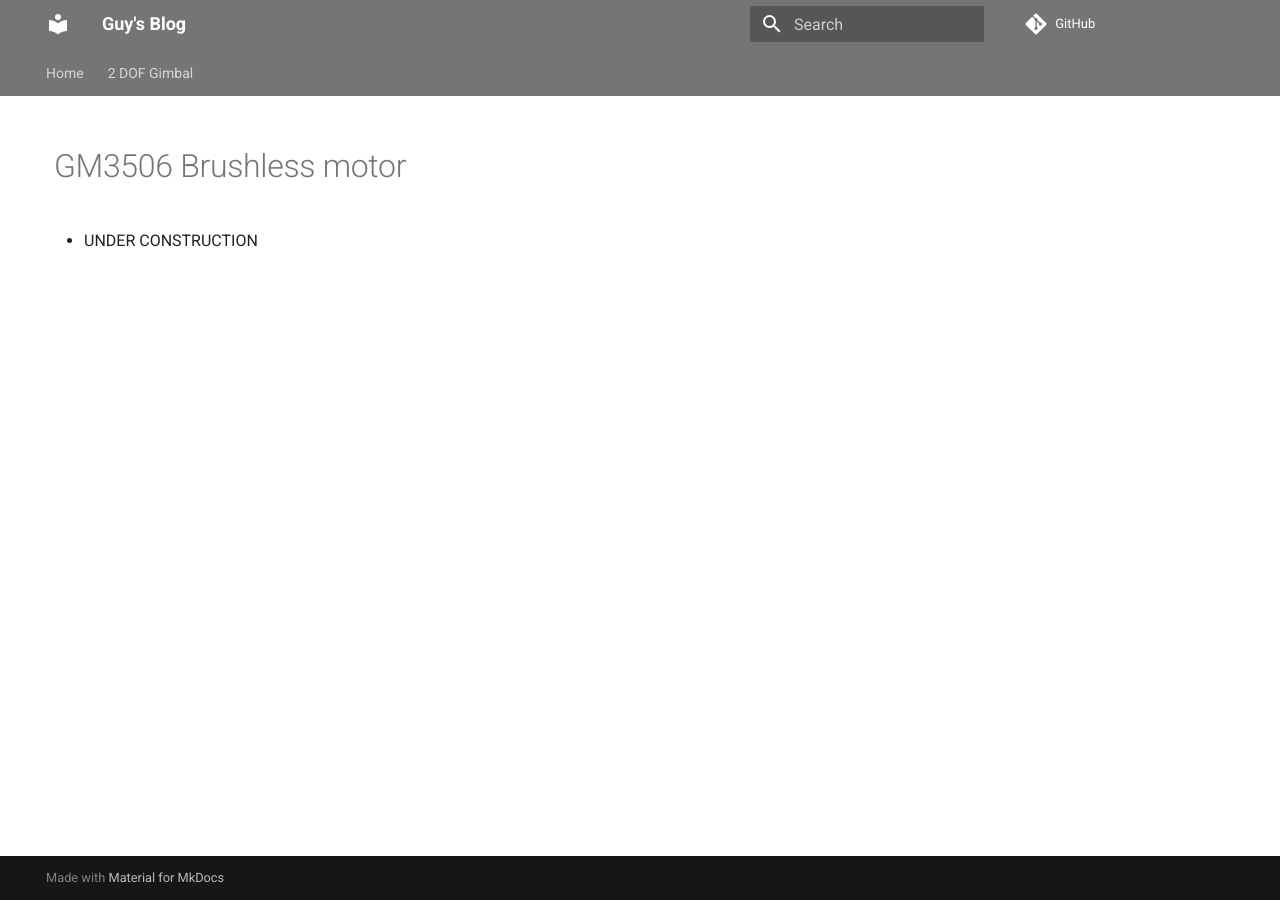
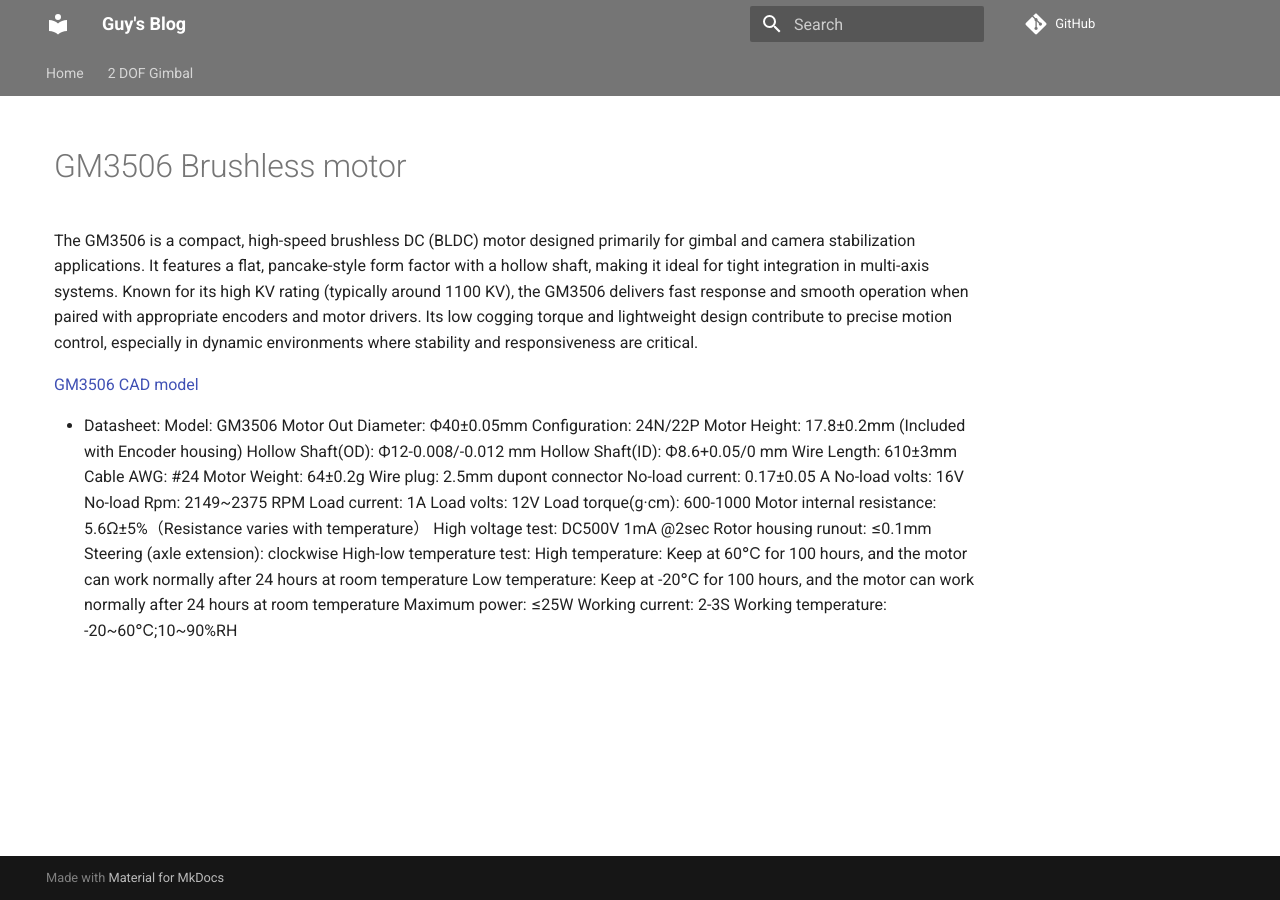
Before and after one commit to guyskortsaro/Blog, an MkDocs documentation site: the page built from docs/2_dof_gimbal/Electronics/Actuators/GM3506/index.md, in a window 1280 px wide. Built offline with MkDocs 1.6.1 and Material for MkDocs 9.7.7, drawn with Linux system fonts in a browser that asks for light colours; comment, search, counter and statistics services are not loaded.

Commit message:
4.06 saved changes

```diff
--- a/docs/2_dof_gimbal/Electronics/Actuators/GM3506/index.md
+++ b/docs/2_dof_gimbal/Electronics/Actuators/GM3506/index.md
@@ -1,3 +1,33 @@
 # GM3506 Brushless motor
 
-- UNDER CONSTRUCTION
+The GM3506 is a compact, high-speed brushless DC (BLDC) motor designed primarily for gimbal and camera stabilization applications. It features a flat, pancake-style form factor with a hollow shaft, making it ideal for tight integration in multi-axis systems. Known for its high KV rating (typically around 1100 KV), the GM3506 delivers fast response and smooth operation when paired with appropriate encoders and motor drivers. Its low cogging torque and lightweight design contribute to precise motion control, especially in dynamic environments where stability and responsiveness are critical.
+
+[GM3506 CAD model](https://grabcad.com/library/iflight-ipower-gbm3506-130t-with-encoder-1)
+
+- Datasheet:
+Model: GM3506
+Motor Out Diameter: Ф40±0.05mm
+Configuration: 24N/22P
+Motor Height: 17.8±0.2mm (Included with Encoder housing)
+Hollow Shaft(OD): Ф12-0.008/-0.012 mm
+Hollow Shaft(ID): Ф8.6+0.05/0 mm
+Wire Length: 610±3mm
+Cable AWG: #24
+Motor Weight: 64±0.2g
+Wire plug: 2.5mm dupont connector
+No-load current: 0.17±0.05 A
+No-load volts: 16V
+No-load Rpm: 2149~2375 RPM
+Load current: 1A
+Load volts: 12V
+Load torque(g·cm): 600-1000
+Motor internal resistance: 5.6Ω±5%（Resistance varies with temperature）
+High voltage test: DC500V 1mA @2sec
+Rotor housing runout: ≤0.1mm
+Steering (axle extension): clockwise
+High-low temperature test:
+High temperature: Keep at 60℃ for 100 hours, and the motor can work normally after 24 hours at room temperature
+Low temperature: Keep at -20℃ for 100 hours, and the motor can work normally after 24 hours at room temperature
+Maximum power: ≤25W
+Working current: 2-3S
+Working temperature: -20~60℃;10~90%RH
```
Also changed, not shown: docs/2_dof_gimbal/Communication/I2C/index.md (added, +3 -0 lines), docs/2_dof_gimbal/Communication/UART/index.md (added, +293 -0 lines), docs/2_dof_gimbal/Communication/index.md (added, +16 -0 lines), docs/2_dof_gimbal/Electronics/Actuators/SimpleFOCmini/index.md (+3 -1 lines), docs/2_dof_gimbal/Electronics/Boards/ArduinoMEGA2560/index.md (+15 -27 lines), docs/2_dof_gimbal/Electronics/Boards/ArduinoNANO/index.md (added, +20 -0 lines), docs/2_dof_gimbal/Electronics/Boards/index.md (+5 -0 lines), docs/2_dof_gimbal/index.md (+5 -0 lines), docs/2_dof_gimbal/Communication/images/i2c.png (added), docs/2_dof_gimbal/Communication/images/uart.png (added), docs/2_dof_gimbal/Electronics/Boards/images/ArduinoNANO.png (added), docs/2_dof_gimbal/Overview/images/overview.png, docs/2_dof_gimbal/images/communication.png (added).
